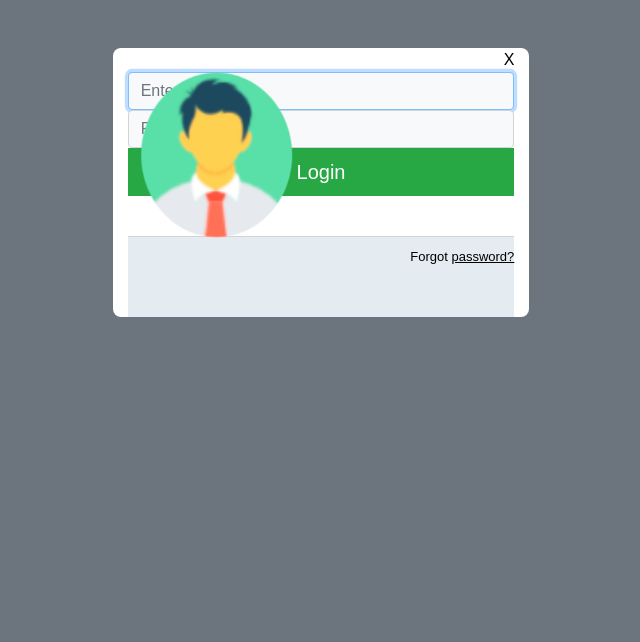
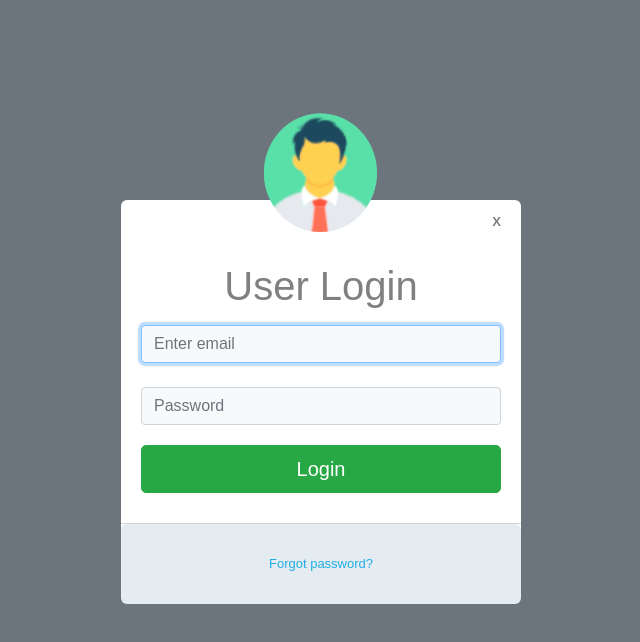
Before and after one commit to Raylla-Silva12/DDW_Login, a plain HTML site: page form2.html in a window 1280 px wide. Shown: the whole page, without its empty margins (319-959 px from the left). Drawn offline with Linux system fonts and the light colour scheme.

Commit message:
Atualização 0.3

```diff
--- a/css/style.css
+++ b/css/style.css
@@ -61,6 +61,7 @@ body {
   color: black;
   text-decoration: underline;
 }
+
 #a-senha:hover {
   color: rgb(56, 170, 28);
   text-decoration: none;
@@ -91,31 +92,68 @@ body {
 }
 
 .container-fluid {
+  width: 100vw;
+  height: 100vh;
   display: flex;
   flex-direction: row;
   justify-content: center;
   align-items: center;
 }
 
+#icone2 {
+  bottom: 67%;
+  justify-content: center;
+  align-items: center;
+  position: absolute;
+}
+
+#x-retornar {
+  float: right;
+  color: grey;
+  font-weight: bold;
+}
+
+h1 {
+  margin: 50px 0px 15px 0px;
+  color: grey;
+  text-align: center;
+}
+
 .form-2 {
-    border-radius: 8px;
+  height: 400px;
+  width: 400px;
+  border-radius: 6px;
   background-color: white;
+}
+
+#form-interno {
+  padding: 12px 20px 10px 20px;
+}
+
+.botao-2 {
+  border-radius: 5px !important;
+  margin-top: 20px;
+  margin-bottom: 20px;
 }
 
 hr {
   border-color: rgb(214, 211, 211);
   margin-bottom: 0;
+  margin-top: 0;
+}
+
+#a-senha2 {
+  color: rgb(33, 173, 228);
+  text-decoration: none;
 }
 
 #forgot-2 {
-    text-align: center;
+  display: flex;
+  justify-content: center;
+  align-items: center;
+  position: relative;
   height: 80px;
   width: 100%;
+  border-radius: 6px;
   background-color: rgb(228, 236, 241);
 }
-
-  #icone2 {
-    position: absolute;
-    width: 500px;
-    height: 80px;
-  }
--- a/form2.html
+++ b/form2.html
@@ -15,27 +15,28 @@
 <body class="bg-secondary">
 
     <div class="container-fluid">
-        <form class="form-2 mt-5 mb-5 col-md-4">
+        <div id="icone2">
+            <img class="mb-4" src="img/icone2.PNG" alt="" width="135" height="130">
+        </div>
 
-            <a href="index.html" class="x-voltar">X</a>
+        <form class="form-2">
+            <div id="form-interno">
 
-            <div id="icone2">
-                <img class="mb-4" src="img/icone2.PNG" alt="" width="180" height="180">
+                <a href="index.html" id="x-retornar">X</a>
+
+                <h1>User Login</h1>
+
+                <input type="email" id="inputEmail" class="form-control bg-light" placeholder="Enter email" required
+                    autofocus>
+                <br>
+                <input type="password" id="inputPassword" class="form-control bg-light" placeholder="Password" required>
+
+                <button class="botao-2 btn btn-lg btn-success btn-block" type="submit">Login</button>
             </div>
-
-            <br>
-            <input type="email" id="inputEmail" class="form-control bg-light" placeholder="Enter email" required
-                autofocus>
-
-            <input type="password" id="inputPassword" class="form-control bg-light" placeholder="Password" required>
-
-            <button class="btn btn-lg btn-success btn-block" type="submit">Login</button>
-
-            <br>
             <hr>
 
             <div id="forgot-2">
-                <p id="p-forgot-2">Forgot <a href="#" id="a-senha">password?</a></p>
+                <a href="#" id="a-senha2">Forgot password?</a>
             </div>
 
         </form>
```
Lines whose indentation alone changed are shown as unchanged.
